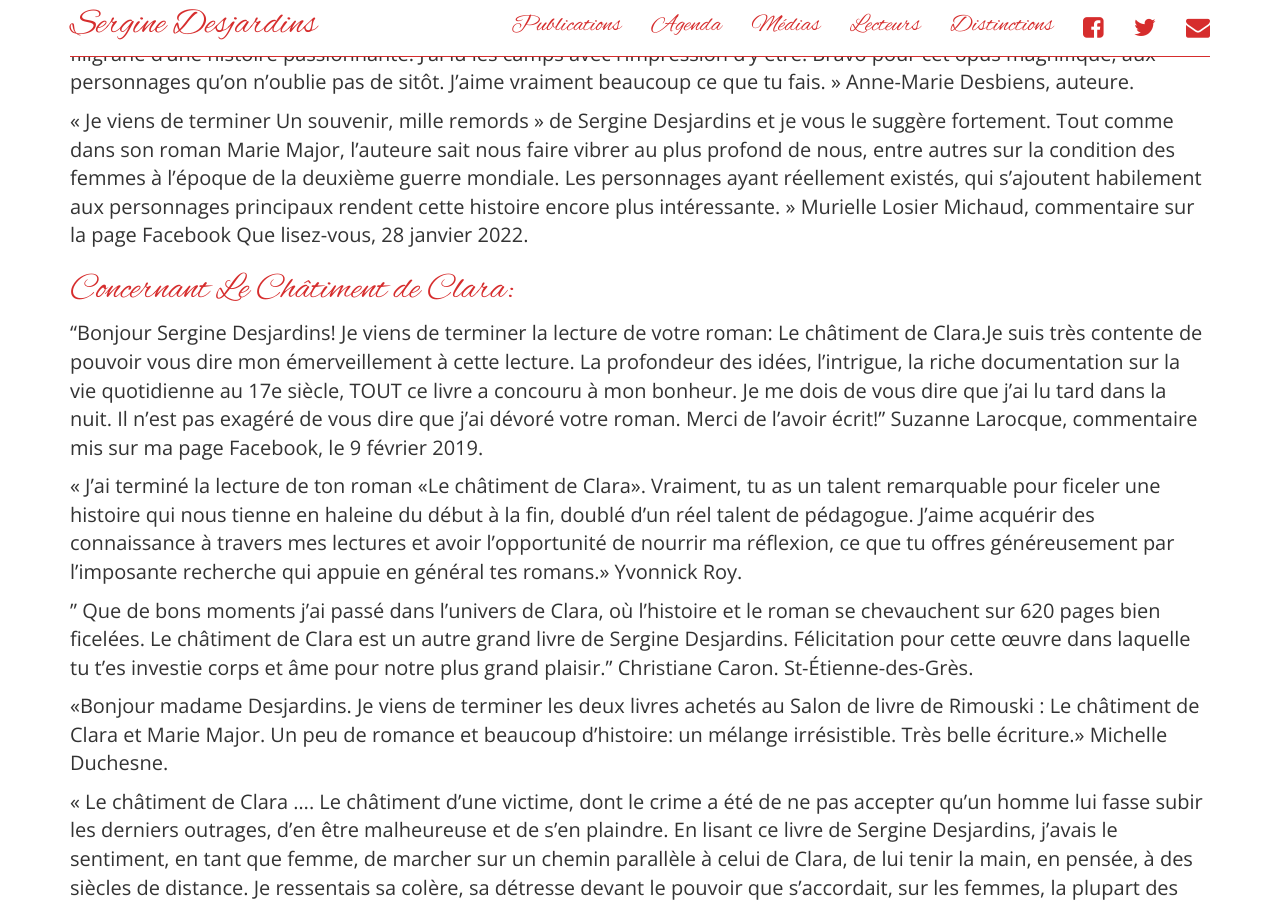
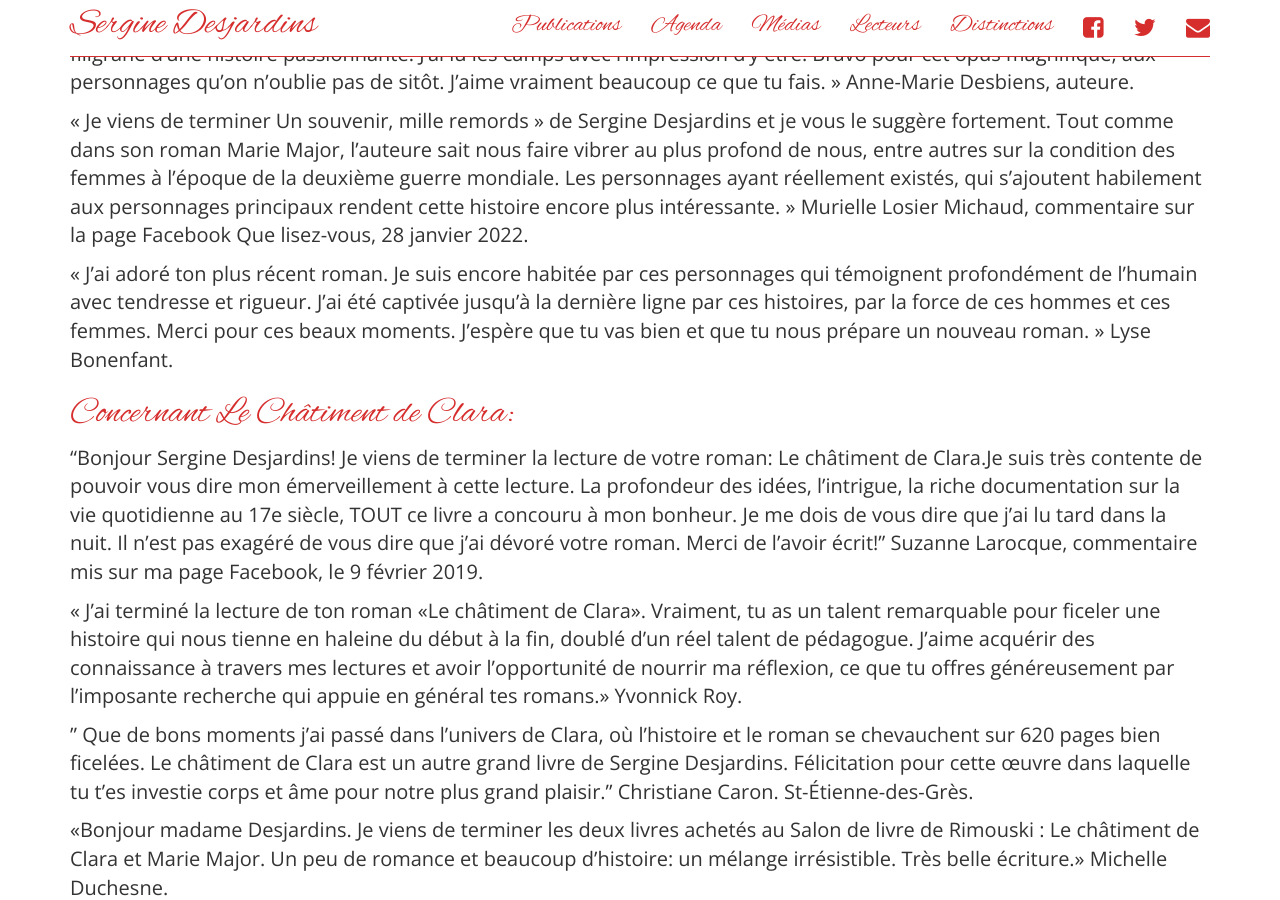
Before and after one commit to serginedesjardins/serginedesjardins.github.io, a Jekyll site: the page built from lecteurs.md, in a window 1280 px wide and 900 px high, scrolled down 7052 px. Built offline with Jekyll 4.4.1, drawn with Linux system fonts in a browser that asks for light colours; nearby versions of some CDN libraries.

Commit message:
Lyse Bonenfant

```diff
--- a/lecteurs.md
+++ b/lecteurs.md
@@ -133,7 +133,7 @@ Toujours est-il que, tout comme avec Le châtiment de Clara, ton dernier roman m
 
 « Je viens de terminer Un souvenir, mille remords » de Sergine Desjardins et je vous le suggère fortement. Tout comme dans son roman Marie Major, l’auteure sait nous faire vibrer au plus profond de nous, entre autres sur la condition des femmes à l’époque de la deuxième guerre mondiale. Les personnages ayant réellement existés, qui s’ajoutent habilement aux personnages principaux rendent cette histoire encore plus intéressante. » Murielle Losier Michaud, commentaire sur la page Facebook Que lisez-vous, 28 janvier 2022.
 
-
+« J’ai adoré ton plus récent roman. Je suis encore habitée par ces personnages qui témoignent profondément de l’humain avec tendresse et rigueur. J’ai été captivée jusqu’à la dernière ligne par ces histoires, par la force de ces hommes et ces femmes. Merci pour ces beaux moments. J’espère que tu vas bien et que tu nous prépare un nouveau roman. » Lyse Bonenfant.
 
 
 # Concernant Le Châtiment de Clara:
```
